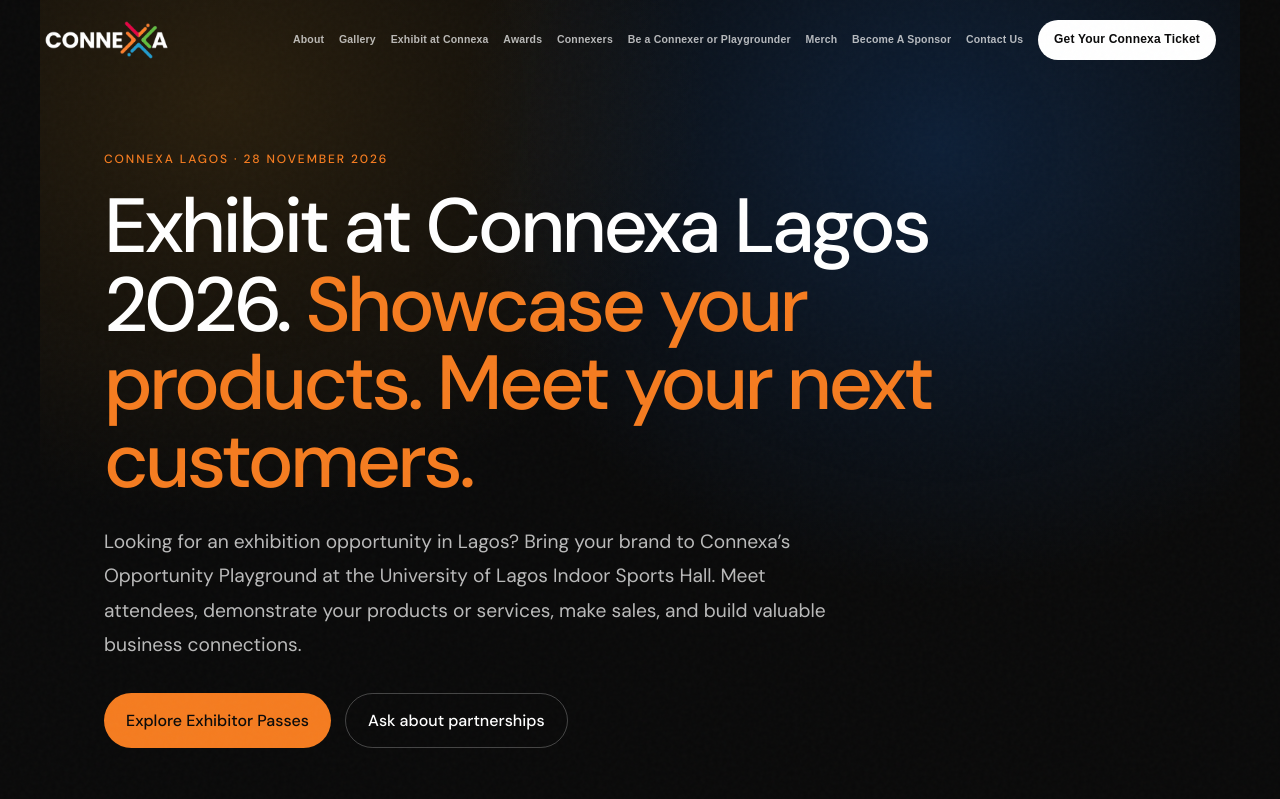
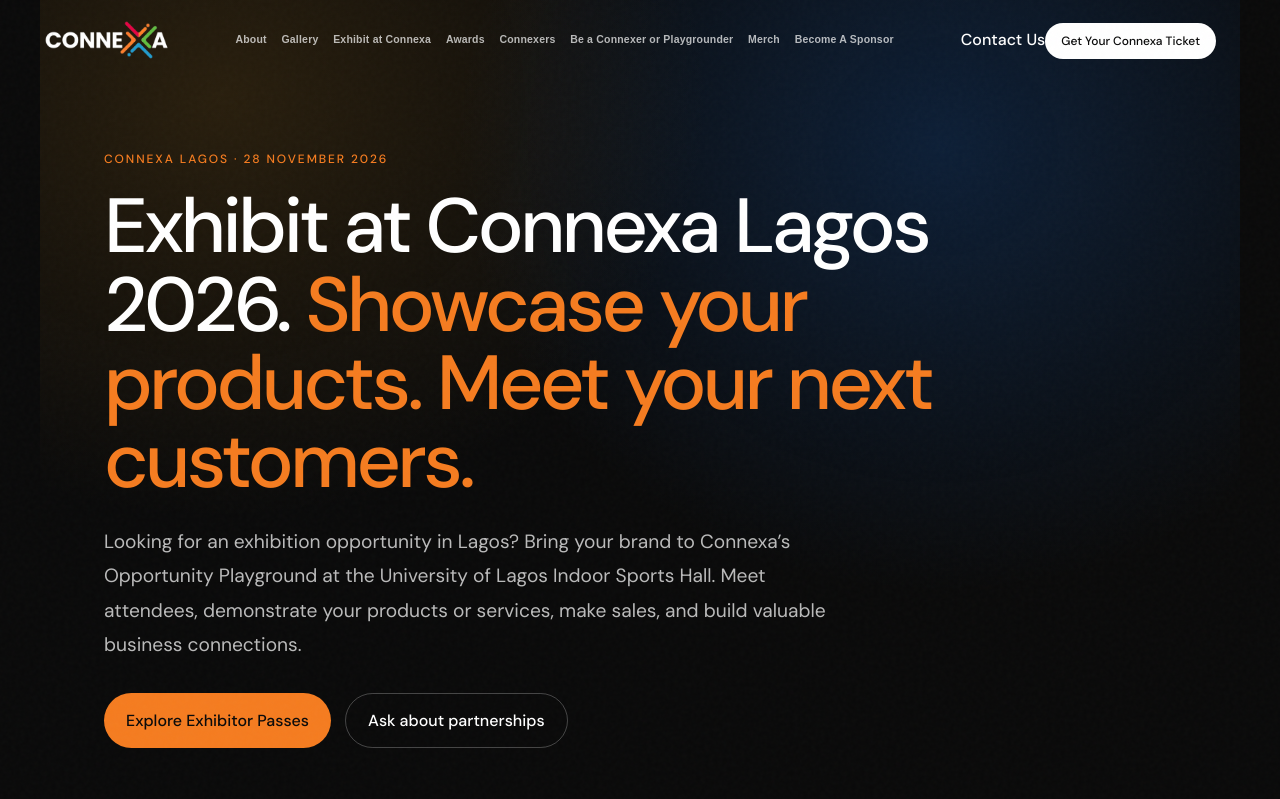
Before and after one commit to Zidepeoplenewaccount/connexa, a React (Vite) app: page /exhibitors in a window 1280 px wide. Shown: the top 799 px of the page. Built offline with nearby package versions, Linux system fonts and the light colour scheme.

Commit message:
Reposition Connexa navigation with centered menu and right-side actions

```diff
--- a/src/components/Navbar.jsx
+++ b/src/components/Navbar.jsx
@@ -23,7 +23,6 @@ export default function Navbar() {
     { label: 'Be a Connexer or Playgrounder', href: 'https://forms.gle/s7wtJdWTa2bWQsZJ7' },
     { label: 'Merch', href: '/#merch' },
     { label: 'Become A Sponsor', href: '/#partner-form' },
-    { label: 'Contact Us', href: 'tel:+2348101422732' },
   ];
 
   const navLinksMobile = [
@@ -50,6 +49,10 @@ export default function Navbar() {
             {navLinks.map(link => (
               <a key={link.label} href={link.href}>{link.label}</a>
             ))}
+          </div>
+
+          <div className="navbar-actions">
+            <a className="navbar-contact" href="tel:+2348101422732">Contact Us</a>
             <a href="/#tickets" className="navbar-cta">Get Your Connexa Ticket</a>
           </div>
 
```
